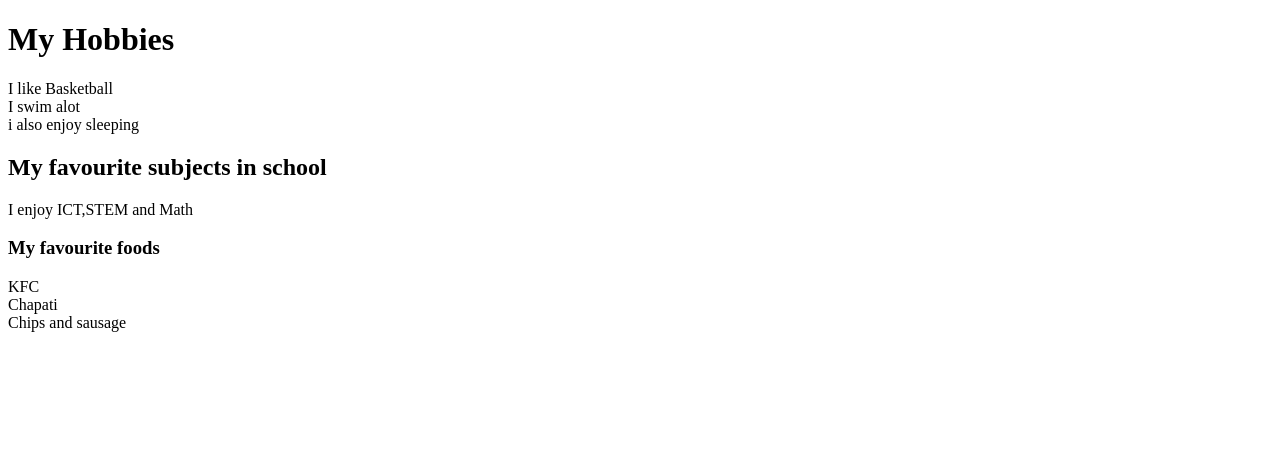
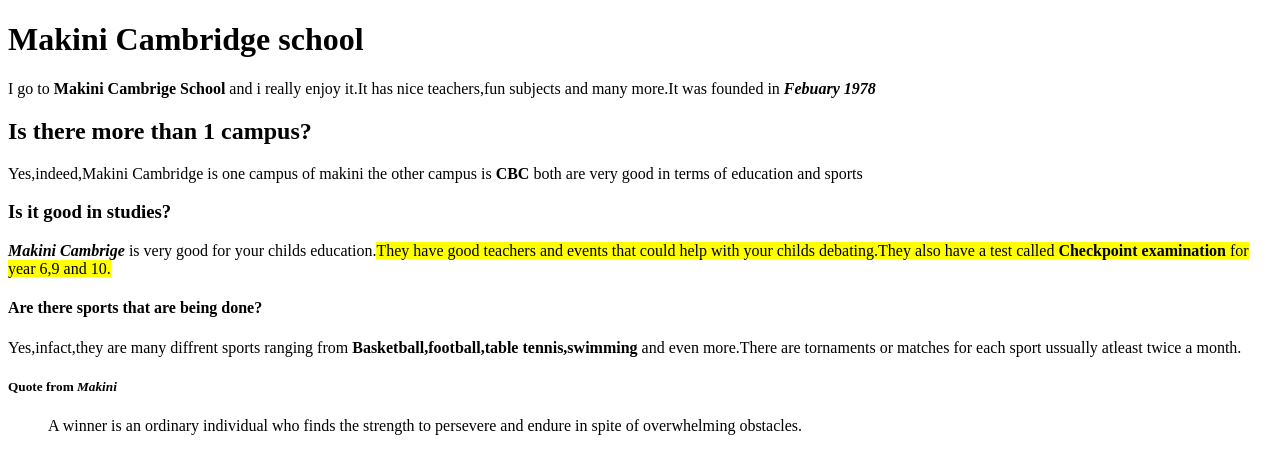
Before and after one commit to Chris-11-star/Project-1, a plain HTML site: page index.html in a window 1280 px wide. Drawn offline with Linux system fonts and the light colour scheme.

Commit message:
Index.html

```diff
--- a/index.html
+++ b/index.html
@@ -1,16 +1,21 @@
 <!DOCTYPE html>
 <html>
     <head>
-    <title>
-        Welcome to my hobbies
-    </title>
+        <title>My School</title>
     </head>
     <body>
-        <h1>My Hobbies</h1>
-        I like Basketball<br>I swim alot<br>i also enjoy sleeping
-        <h2>My favourite subjects in school</h2>
-        I enjoy ICT,STEM and Math
-        <h3>My favourite foods</h3>
-        KFC<br>Chapati<br>Chips and sausage
+        <h1>Makini Cambridge school</h1>
+        <p>I go to <b>Makini Cambrige School</b> and i really enjoy it.It has nice teachers,fun subjects and many more.It was founded in <strong><i>Febuary 1978</i></strong></p>
+        <h2>Is there more than 1 campus?</h2>
+        <p>Yes,indeed,Makini Cambridge is one campus of makini the other campus is <b>CBC</b> both are very good in terms of education and sports</p>
+        <h3>Is it good in studies?</h3>
+        <p><b><i>Makini Cambrige</i></b> is very good for your childs education.<mark>They have good teachers and events that could help with your childs debating.They also have a test called <b>Checkpoint examination</b> for year 6,9 and 10.</p>
+        </mark>
+        <h4>Are there sports that are being done?</h4>
+        Yes,infact,they are many diffrent sports ranging from <strong>Basketball,football,table tennis,swimming</strong> and even more.There are tornaments or matches for each sport ussually atleast twice a month.
+        <h5>Quote from <i>Makini</i></h5>
+        <blockquote>
+            A winner is an ordinary individual who finds the strength to persevere and endure in spite of overwhelming obstacles.
+        </blockquote>
     </body>
 </html>
```
Also changed, not shown: 2 other files.
